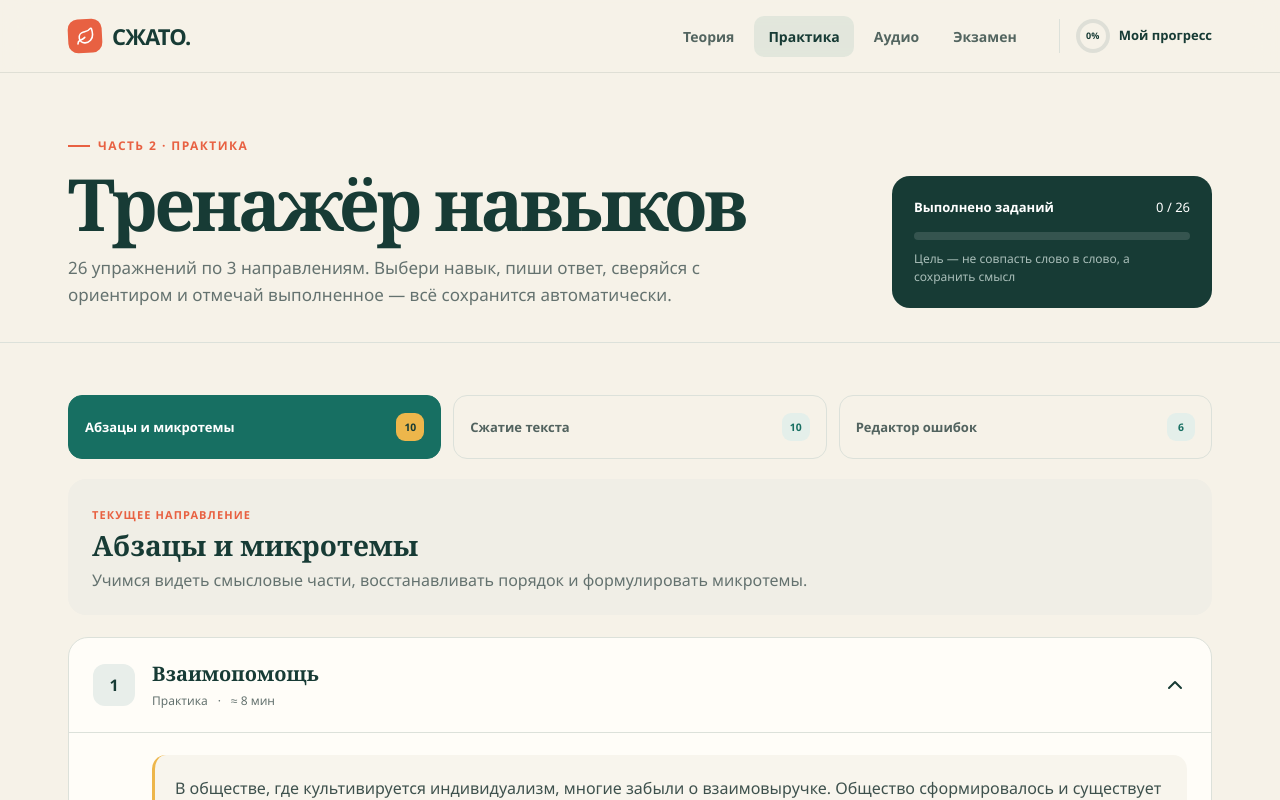
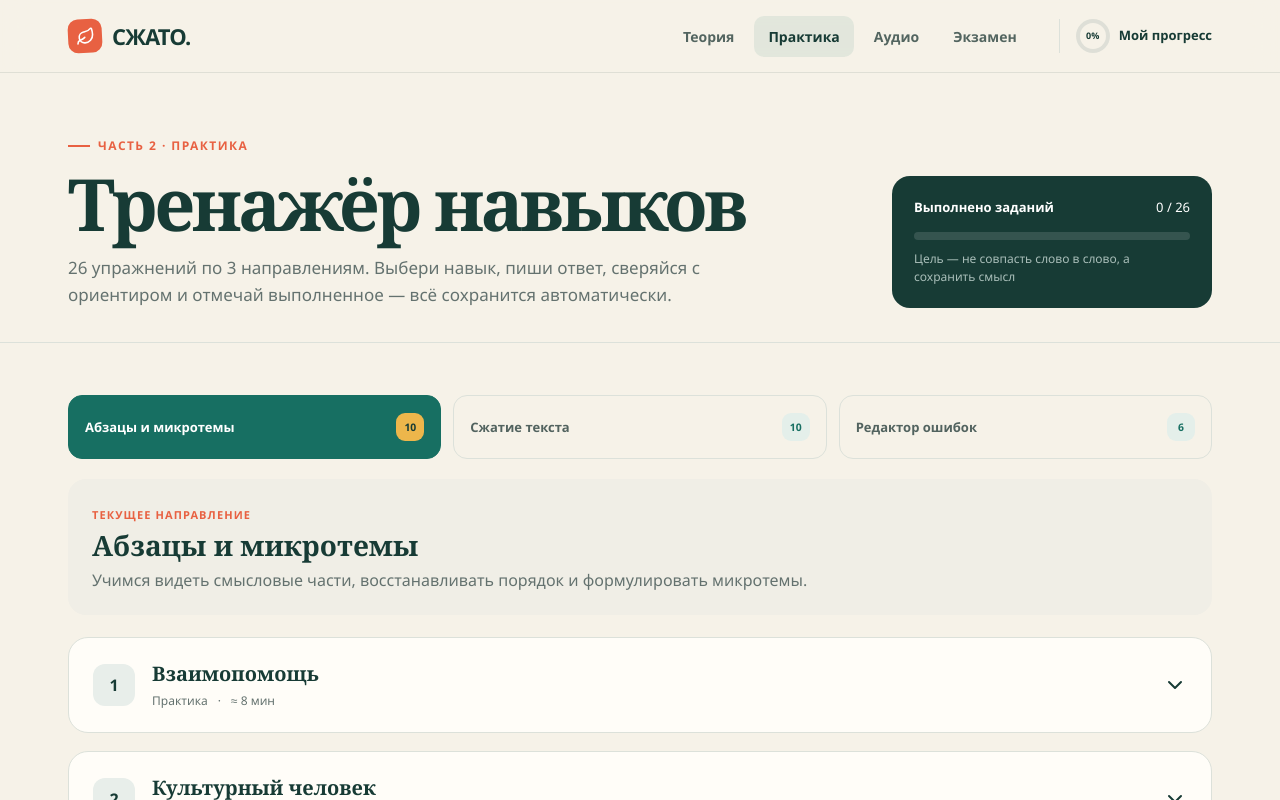
Before and after one commit to cltvv1/szhato-oge-2027, a Next.js app: page /practice in a window 1280 px wide. Shown: the top 800 px of the page. Built offline with nearby package versions, Linux system fonts and the light colour scheme.

Commit message:
Сворачивать задания при смене направления

```diff
--- a/app/practice/PracticeClient.tsx
+++ b/app/practice/PracticeClient.tsx
@@ -18,7 +18,7 @@ export function PracticeClient({ exercises, sections }: { exercises: PracticeExe
   const visibleSections = sections.filter((section) => exercises.some((exercise) => exercise.block === section.id));
   const firstBlock = visibleSections[0]?.id || sections[0]?.id || "paragraphs";
   const [filter, setFilter] = useState<PracticeBlock>(firstBlock);
-  const [open, setOpen] = useState<string | null>(exercises.find((exercise) => exercise.block === firstBlock)?.id || null);
+  const [open, setOpen] = useState<string | null>(null);
   const [models, setModels] = useState<string[]>([]);
   const { completed, answers, saveAnswer, toggleComplete } = useProgress();
   const shown = exercises.filter((exercise) => exercise.block === filter);
@@ -26,7 +26,7 @@ export function PracticeClient({ exercises, sections }: { exercises: PracticeExe
 
   function selectBlock(block: PracticeBlock) {
     setFilter(block);
-    setOpen(exercises.find((exercise) => exercise.block === block)?.id || null);
+    setOpen(null);
   }
 
   return (
```
Also changed, not shown: 1 other file (tests, documents, lock files or other folders).
